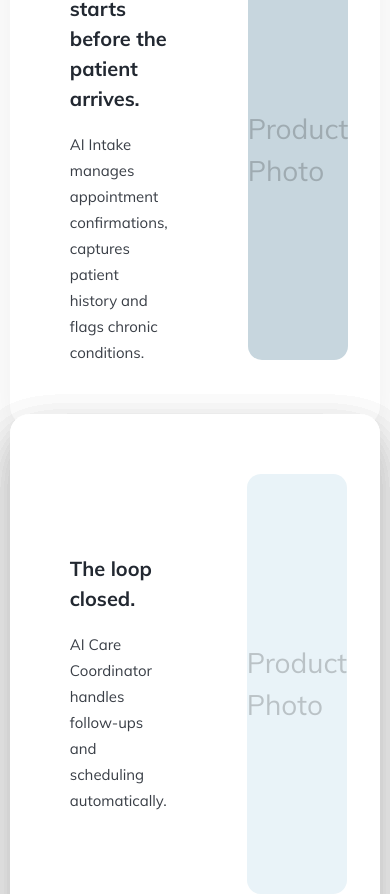
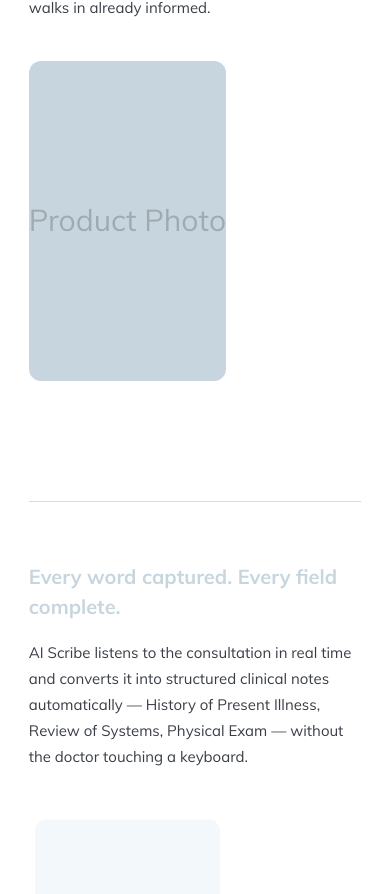
Before and after one commit to VikashLumeneo/Aarogya-AI, a React (Create React App) app: page / in a window 390 px wide. Shown: the part 4298-5192 px from the top of the page. Built offline with nearby package versions, Linux system fonts and the light colour scheme.

Commit message:
refactor: Enhance layout and styles of Outcome component for improved readability and responsiveness; update animations for better user experience

```diff
--- a/src/components/Outcome.css
+++ b/src/components/Outcome.css
@@ -1,16 +1,17 @@
 .outcome{
   padding:120px 0;
-font-family:"Mulish",sans-serif;
+  font-family:"Mulish", sans-serif;
+  display:flex;
+  justify-content:center;
   background:#ffffff;
 }
 
 .outcome-container{
+  display:flex;
+  flex-direction:column;
+  gap:60px;
   width:1180px;
   max-width:95%;
-margin:auto;
-display:flex;
-flex-direction:column;
-gap:80px;
 }
 
 
@@ -20,6 +21,7 @@ gap:80px;
   display:flex;
   flex-direction:column;
   gap:16px;
+  width:100%;
 }
 
 .outcome-tag{
@@ -29,47 +31,38 @@ border:none;
   border-radius:120px;
   background:#E6F6FF;
   font-size:14px;
+  color:#222831;
+  cursor:pointer;
+  width:max-content;
   font-weight:600;
-width:max-content;
 }
 
 .outcome-title{
   font-size:46px;
   font-weight:700;
   line-height:60px;
-max-width:760px;
+  color:#222831;
+  max-width:820px;
 }
 
 
-/* CARDS WRAPPER */
+/* ROW */
 
-.outcome-cards{
-position:relative;
-height:600px;
+.outcome-row{
+  display:flex;
+  justify-content:space-between;
+  align-items:flex-start;
+
+  width:100%;
+  gap:80px;
+
+  padding:60px 0;
+
+  border-top:1px solid #D1DEE5;
 }
 
-
-/* STACK CARDS */
-
-.outcome-row{
-
-position:absolute;
-top:0;
-left:0;
-width:100%;
-
-display:flex;
-justify-content:space-between;
-align-items:center;
-
-gap:80px;
-
-padding:60px;
-
-background:#fff;
-border-radius:20px;
-
-box-shadow:0 20px 50px rgba(0,0,0,0.08);
+.outcome-row:last-child{
+  border-bottom:1px solid #D1DEE5;
 }
 
 
@@ -85,7 +78,8 @@ gap:18px;
 .outcome-text h3{
  font-size:24px;
 font-weight:700;
-color:#222831;
+color:#C7D6DE;
+transition:0.4s ease;
 }
 
 .outcome-text p{
@@ -97,21 +91,94 @@ color:#393E46;
 
 /* IMAGE */
 
+.outcome-image{
+  display:flex;
+  align-items:center;
+}
+
 .image-box{
-width:620px;
-height:420px;
+  width:720px;
+  height:520px;
 
-border-radius:14px;
+  border-radius:12px;
+
   background:#C7D6DE;
 
   display:flex;
   justify-content:center;
   align-items:center;
 
-font-size:28px;
+  font-size:30px;
   color:rgba(0,0,0,0.2);
+
+  transition:0.5s ease;
+
+  transform:scale(0.94);
+  opacity:0.5;
 }
 
 .image-box.light{
   background:#E9F3F8;
 }
+
+
+/* ACTIVE ROW */
+
+.outcome-row.active h3{
+  color:#222831;
+}
+
+.outcome-row.active .image-box{
+  transform:scale(1);
+  opacity:1;
+}
+
+
+/* HOVER EFFECT */
+
+.outcome-row:hover .image-box{
+  transform:scale(0.98);
+}
+
+
+/* RESPONSIVE */
+
+@media (max-width:1100px){
+
+  .outcome-row{
+    flex-direction:column;
+    gap:40px;
+  }
+
+  .outcome-text{
+    width:100%;
+  }
+
+  .image-box{
+    width:100%;
+    height:420px;
+  }
+
+}
+
+
+@media (max-width:768px){
+
+  .outcome{
+    padding:80px 20px;
+  }
+
+  .outcome-title{
+    font-size:32px;
+    line-height:42px;
+  }
+
+  .outcome-text h3{
+    font-size:22px;
+  }
+
+  .image-box{
+    height:320px;
+  }
+
+}
--- a/src/components/Outcome.js
+++ b/src/components/Outcome.js
@@ -5,52 +5,47 @@ import { ScrollTrigger } from "gsap/ScrollTrigger";
 
 gsap.registerPlugin(ScrollTrigger);
 
-export default function Outcome(){
+export default function Outcome() {
 
   const sectionRef = useRef();
 
-useEffect(()=>{
+  useEffect(() => {
 
-const ctx = gsap.context(()=>{
+    const rows = gsap.utils.toArray(".outcome-row");
 
-const cards = gsap.utils.toArray(".outcome-row");
+    rows.forEach((row, i) => {
 
-gsap.set(cards,{
-yPercent:(i)=> i === 0 ? 0 : 100
-});
-
-const tl = gsap.timeline({
-scrollTrigger:{
-trigger:sectionRef.current,
-start:"top top",
-end:`+=${cards.length * 120}%`,
-scrub:true,
-pin:true
-}
-});
-
-cards.forEach((card,i)=>{
-
-if(i === 0) return;
-
-tl.to(card,{
-yPercent:0,
-ease:"none"
+      ScrollTrigger.create({
+        trigger: row,
+        start: "top center",
+        end: "bottom center",
+        onEnter: () => setActive(i),
+        onEnterBack: () => setActive(i)
       });
 
     });
 
-},sectionRef);
+    function setActive(index) {
 
-return ()=> ctx.revert();
+      rows.forEach((row, i) => {
+        if (i === index) {
+          row.classList.add("active");
+        } else {
+          row.classList.remove("active");
+        }
+      });
 
-},[]);
+    }
 
-return(
+  }, []);
+
+  return (
 
     <section className="outcome" ref={sectionRef}>
 
       <div className="outcome-container">
+
+        {/* Heading */}
 
         <div className="outcome-header">
 
@@ -65,97 +60,133 @@ Arogya AI to deliver faster care & better outcomes.
         </div>
 
 
-<div className="outcome-cards">
+        {/* Slide 1 */}
 
-{/* CARD 1 */}
-<div className="outcome-row">
+        <div className="outcome-row active">
 
           <div className="outcome-text">
+
             <h3>The encounter starts before the patient arrives.</h3>
+
             <p>
-AI Intake manages appointment confirmations, captures patient history
-and flags chronic conditions.
+              AI Intake manages appointment confirmations, captures patient history, analyses vitals trends and flags chronic conditions so the clinician walks in already informed.
+
             </p>
+
           </div>
 
+          <div className="outcome-image">
             <div className="image-box">Product Photo</div>
+          </div>
 
         </div>
 
 
-{/* CARD 2 */}
+        {/* Slide 2 */}
+
         <div className="outcome-row">
 
           <div className="outcome-text">
-<h3>Every word captured. Every field complete.</h3>
+
+            <h3>Every word captured. Every field complete.
+            </h3>
+
             <p>
-AI Scribe listens to consultations and converts them into structured
-clinical notes automatically.
+              AI Scribe listens to the consultation in real time and converts it into structured clinical notes automatically — History of Present Illness, Review of Systems, Physical Exam — without the doctor touching a keyboard.
             </p>
+
           </div>
 
+          <div className="outcome-image">
             <div className="image-box light">Product Photo</div>
+          </div>
 
         </div>
 
 
-{/* CARD 3 */}
+        {/* Slide 3 */}
+
         <div className="outcome-row">
 
           <div className="outcome-text">
-<h3>The right diagnosis. Surfaced faster.</h3>
+
+            <h3>The right diagnosis. Surfaced faster. </h3>
+
             <p>
-AI Diagnostics synthesises symptoms and history into ranked diagnoses.
+              AI Diagnostics synthesises symptoms, history, lab results and live notes into ranked differential diagnoses with confidence scores, red-flag alerts and suggested investigations delivered at the point of care.
+
             </p>
+
           </div>
 
+          <div className="outcome-image">
             <div className="image-box light">Product Photo</div>
+          </div>
 
         </div>
 
 
-{/* CARD 4 */}
+        {/* Slide 4 */}
+
         <div className="outcome-row">
 
           <div className="outcome-text">
-<h3>Scans read. Findings highlighted.</h3>
+
+            <h3>Scans read. Findings highlighted. Reports ready.
+            </h3>
+
             <p>
-AI Radiology retrieves CT and MRI instantly and generates reports.
+              AI Radiology retrieves CT and MRI studies the moment they're available, segments organs using deep learning, detects abnormalities and generates structured reports for physician review in a fraction of the time.
+
             </p>
+
           </div>
 
+          <div className="outcome-image">
             <div className="image-box light">Product Photo</div>
+          </div>
 
         </div>
 
 
-{/* CARD 5 */}
+        {/* Slide 5 */}
+
         <div className="outcome-row">
 
           <div className="outcome-text">
-<h3>Safer prescribing.</h3>
+
+            <h3>Safer prescribing. At the moment of decision. </h3>
+
             <p>
-AI Medication detects drug interactions and dosage issues.
+              AI Medication analyses the live consultation transcript for drug interactions, flags dosage concerns, surfaces antibiotic resistance alerts and connects directly to pharmacy systems for post-approval ordering.
             </p>
+
           </div>
 
+          <div className="outcome-image">
             <div className="image-box light">Product Photo</div>
+          </div>
 
         </div>
 
 
-{/* CARD 6 */}
+        {/* Slide 6 */}
+
         <div className="outcome-row">
 
           <div className="outcome-text">
-<h3>The loop closed.</h3>
+
+            <h3>The loop closed. Nothing left outstanding.
+            </h3>
+
             <p>
-AI Care Coordinator handles follow-ups and scheduling automatically.
+              AI Care Coordinator handles clinical coding from consultation notes, sends medication adherence check-ins, follows up on outstanding lab and imaging orders and schedules necessary follow-ups automatically.
             </p>
+
           </div>
 
+          <div className="outcome-image">
             <div className="image-box light">Product Photo</div>
-
           </div>
 
         </div>
@@ -163,7 +194,5 @@ AI Care Coordinator handles follow-ups and scheduling automatically.
       </div>
 
     </section>
-
   );
-
 }
```
Lines whose indentation alone changed are shown as unchanged.
